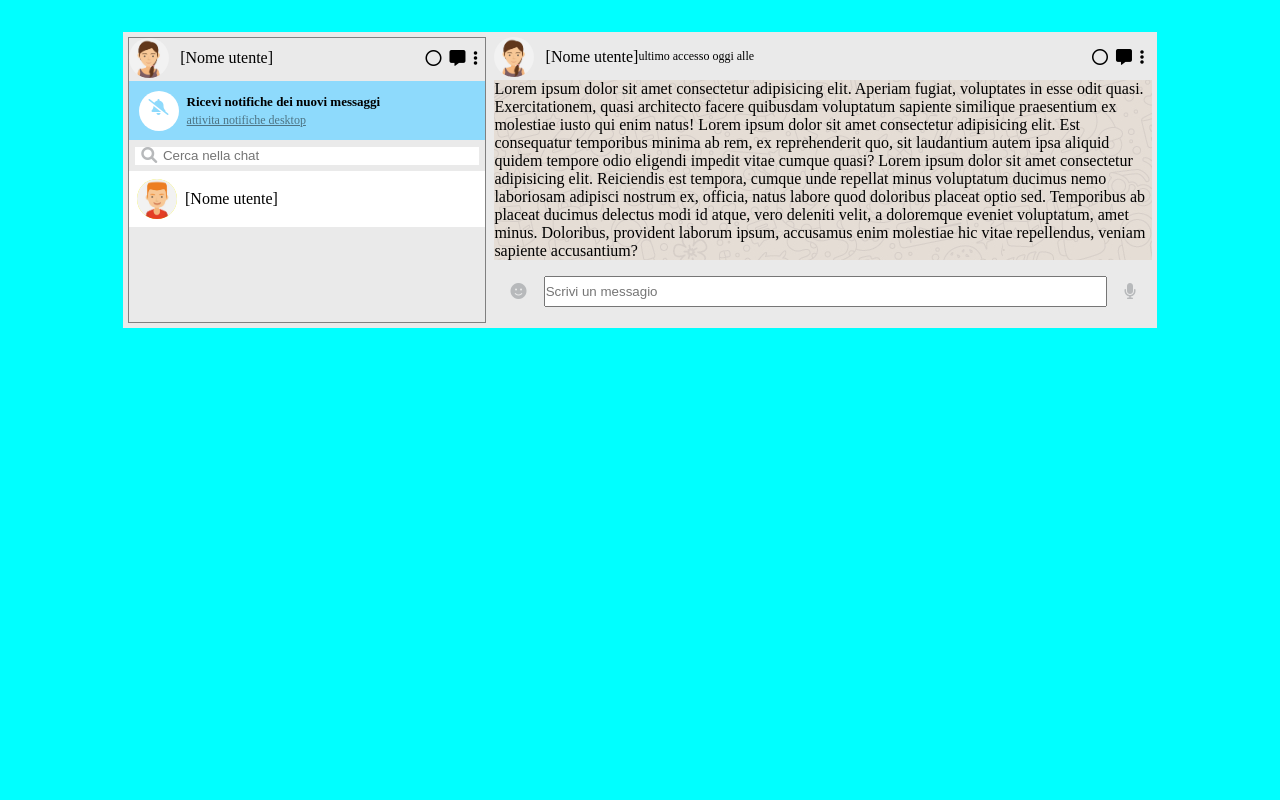
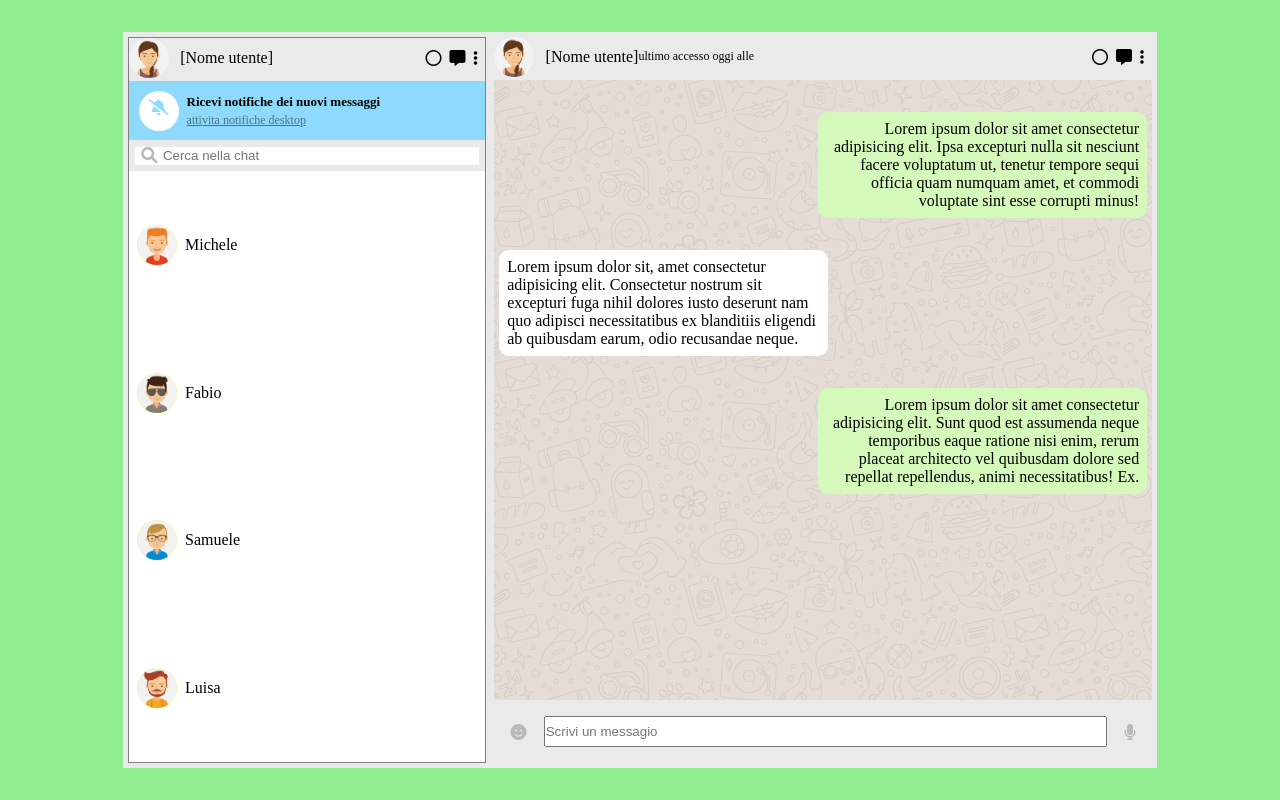
Before and after one commit to Zibo88/vue-boolzapp, a plain HTML site: page Milestone 1/index.html in a window 1280 px wide. Drawn offline with nearby package versions, Linux system fonts and the light colour scheme.

Commit message:
milestone terminata

```diff
--- a/Milestone 1/css/style.css
+++ b/Milestone 1/css/style.css
@@ -23,17 +23,22 @@
     font-size: 13px;
 }
 
+i{
+    cursor: pointer;
+}
+
 /* Container */
 .screen-container {
     height: 100vh;
     padding: 2rem;
 
     /* test */
-    background-color: aqua;
+    background-color: lightgreen;
 }
 
 .app-container {
     width: 85%;
+    height: 100%;
     margin: 0 auto;
     padding: 0.3rem;
     background-color: #eaeaea;
@@ -41,14 +46,18 @@
 
 /* Colonne */
 
-#small-column{
+.small-column{
     width: 35%;
     border: 1px solid grey;
+    flex-direction: column;
+    height: 100%;
 }
 
-#big-column {
+.big-column.flex {
     width: 65%;
+    height: 100%;
     padding-left: 0.5rem;
+    flex-direction: column;
 }
 
 /* COLONNA PICCOLA */
@@ -137,6 +146,7 @@
     align-items: center;
     padding: 0.5rem;
     background-color: white;
+    flex-grow: 1;
 }
 
 .chat-square{
@@ -156,6 +166,10 @@
 .chat-window {
     background-image: url(../img/mine.jpg);
     flex-grow: 2;
+    padding: 1rem 0;
+    flex-direction: column;
+    overflow: auto;
+
 }
 
 .send-message.flex{
@@ -173,3 +187,29 @@
 .send-message.flex i{
     color: #b7b9bb;
 }
+
+/* messaggi */
+.send{
+    background-color: #d5f9ba;
+    max-width: 50%;
+    text-align: right;
+    margin: 1rem 0;
+    padding: 0.5rem;
+    align-self: flex-end;
+    margin-right: 0.3rem;
+    border-radius: 10px;
+
+
+}
+
+.received {
+    background-color: white;
+    max-width: 50%;
+    text-align: left;
+    margin: 1rem 0;
+    padding: 0.5rem;
+    align-self: flex-start;
+    margin-left: 0.3rem;
+    border-radius: 10px;
+
+}
--- a/Milestone 1/index.html
+++ b/Milestone 1/index.html
@@ -18,7 +18,7 @@
             <!-- container dell'app -->
             <div class="app-container flex">
                 <!-- colonna piccola -->
-               <div id="small-column">
+               <div class="small-column flex">
                     <!-- nome utente -->
                     <div class="user-card flex">
                        <div class="user-img flex">
@@ -60,17 +60,17 @@
                         <input id="search-barr" type="text" placeholder="Cerca nella chat">
                     </div>
                     <!-- chat -->
-                    <div class="chat-card flex">
+                    <div v-for="singleObject in contacts" class="chat-card flex">
                         <div class="chat-square">
                              <!-- da modificare -->
-                            <img class="avatar-img" src="./img/avatar_1.jpg" alt="primo utente">
+                            <img class="avatar-img" :src="'img/avatar' + singleObject.avatar + '.jpg'" alt="primo utente">
                         </div>
                         <!-- nome utente -->
-                        <div class="chat-user">[Nome utente]</div>
+                        <div class="chat-user">{{singleObject.name}}</div>
                     </div>
                </div>
                <!-- colonna grande -->
-               <div id="big-column">
+               <div class="big-column flex">
                     <div class="user-card flex">
                         <!-- sender container -->
                         <div class="user-img flex">
@@ -87,11 +87,10 @@
                     </div>
 
 
-                    <div class="chat-window">
-                        Lorem ipsum dolor sit amet consectetur adipisicing elit. Aperiam fugiat, voluptates in esse odit quasi. Exercitationem, quasi architecto facere quibusdam voluptatum sapiente similique praesentium ex molestiae iusto qui enim natus!
-                        Lorem ipsum dolor sit amet consectetur adipisicing elit. Est consequatur temporibus minima ab rem, ex reprehenderit quo, sit laudantium autem ipsa aliquid quidem tempore odio eligendi impedit vitae cumque quasi?
-                        Lorem ipsum dolor sit amet consectetur adipisicing elit. Reiciendis est tempora, cumque unde repellat minus voluptatum ducimus nemo laboriosam adipisci nostrum ex, officia, natus labore quod doloribus placeat optio sed.
-                        Temporibus ab placeat ducimus delectus modi id atque, vero deleniti velit, a doloremque eveniet voluptatum, amet minus. Doloribus, provident laborum ipsum, accusamus enim molestiae hic vitae repellendus, veniam sapiente accusantium?
+                    <div class="chat-window flex">
+                       <div class="send">Lorem ipsum dolor sit amet consectetur adipisicing elit. Ipsa excepturi nulla sit nesciunt facere voluptatum ut, tenetur tempore sequi officia quam numquam amet, et commodi voluptate sint esse corrupti minus!</div>
+                       <div class="received">Lorem ipsum dolor sit, amet consectetur adipisicing elit. Consectetur nostrum sit excepturi fuga nihil dolores iusto deserunt nam quo adipisci necessitatibus ex blanditiis eligendi ab quibusdam earum, odio recusandae neque.</div>
+                       <div class="send">Lorem ipsum dolor sit amet consectetur adipisicing elit. Sunt quod est assumenda neque temporibus eaque ratione nisi enim, rerum placeat architecto vel quibusdam dolore sed repellat repellendus, animi necessitatibus! Ex.</div>
                     </div>
 
                     <div class="send-message flex">
```
